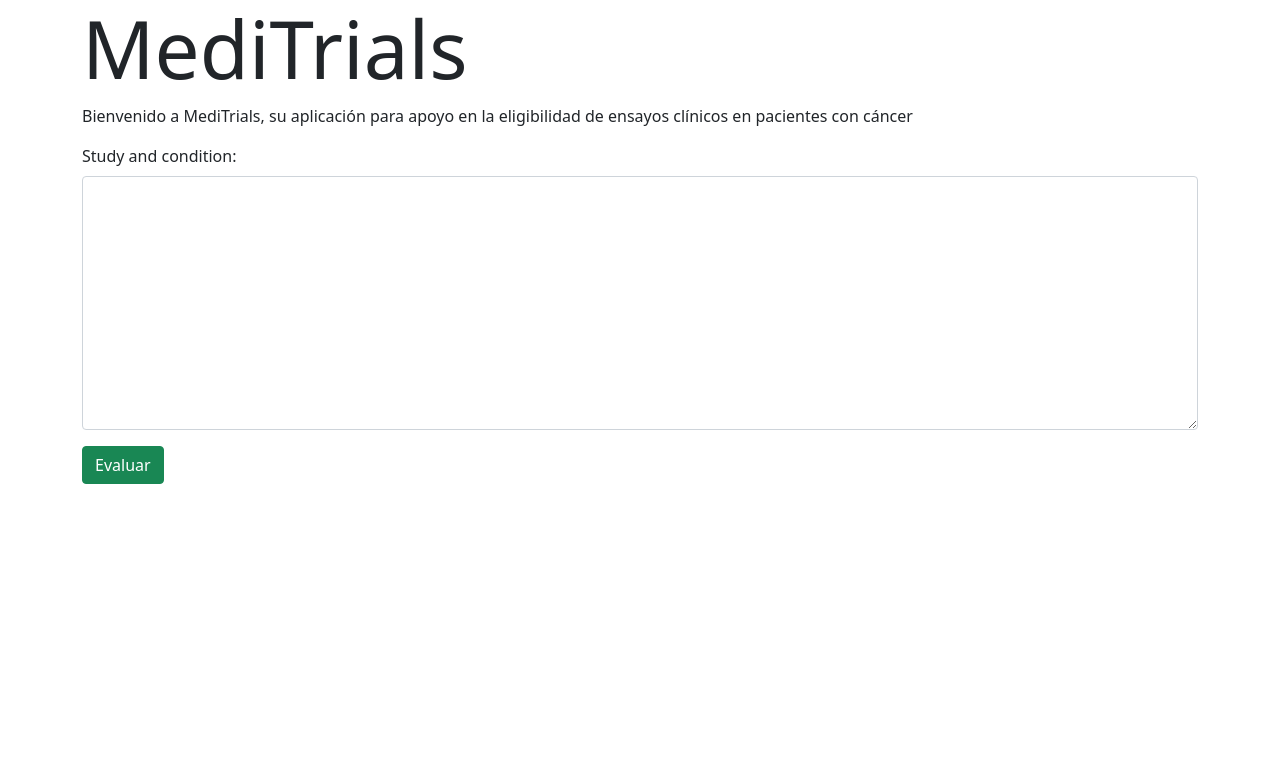
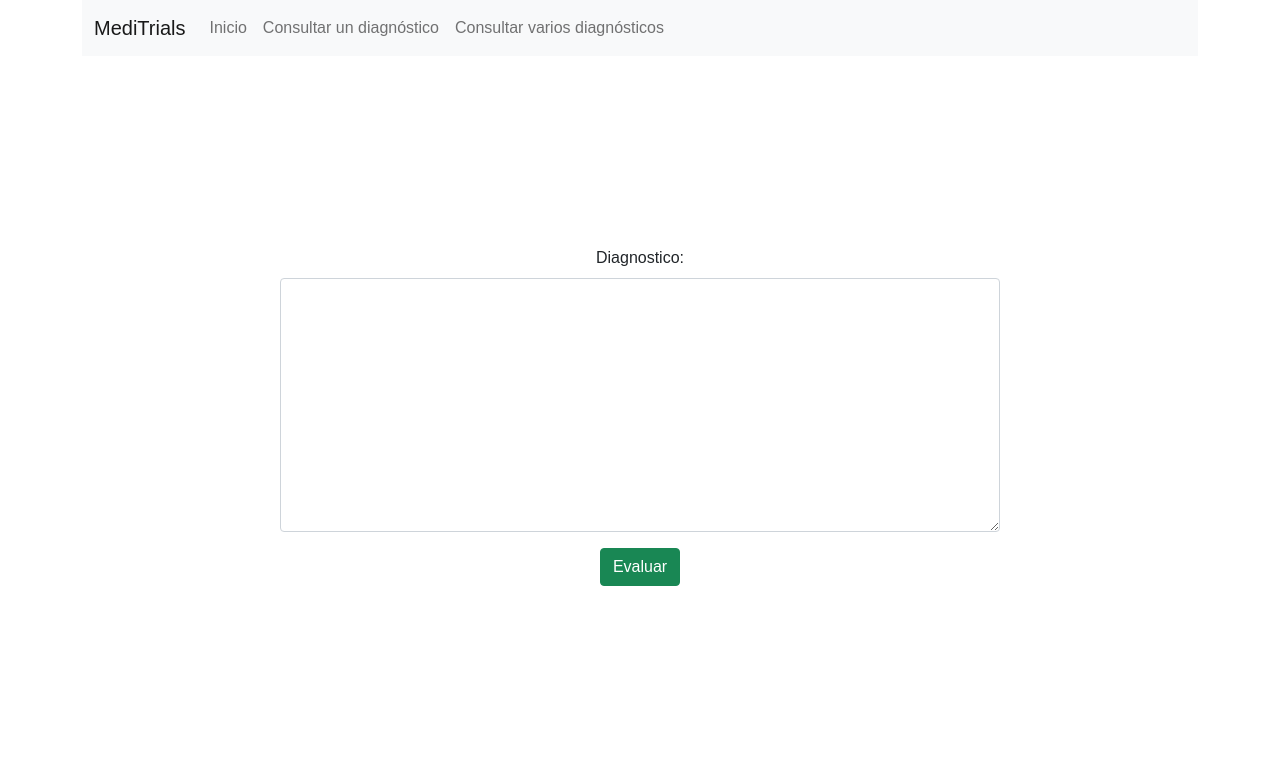
Before and after one commit to ncarvajalc/proyecto1_etapa2_bi, a Django app: page /diagnosis/add/ in a window 1280 px wide. Shown: the top 775 px of the page. Run offline with Django 4.2, Linux system fonts and the light colour scheme; parts of the project's set-up code (start-up, migrations or seed data) failed here and were passed over.

Commit message:
Django listo

```diff
--- a/meditrials/clasification/models.py
+++ b/meditrials/clasification/models.py
@@ -1,14 +1,24 @@
 from django.db import models
 from urllib.parse import urlencode
+import pandas as pd
+from manage import model
 
 class Diagnostic(models.Model):
-    study_and_condition = models.TextField()
+    diagnostico = models.TextField()
 
     def __str__(self):
-            return self.study_and_condition
+            return self.diagnostico
     def get_absolute_url(self):
         #Cálculo probabilidad y cluster del diagnóstico
+        df = pd.DataFrame({'study_and_condition': [self.diagnostico]})
+        X = df
+        groups = model.predict(X).tolist()
+        probabilities = model.predict_proba(X).tolist()
+
+        d = {}
+        d['cluster'] = "No elegible" if groups[0] == "__label__1" else "Elegible"
+        d['probability'] = round(probabilities[0][1]*100, 2) if groups[0] == "__label__1" else round(probabilities[0][0]*100, 2)
 
         base_url = '/results?'
-        query_string =  urlencode({'cluster': 0, 'probability': 0.5})
+        query_string =  urlencode(d)
         return base_url+query_string
--- a/meditrials/clasification/static/clasification/style.css
+++ b/meditrials/clasification/static/clasification/style.css
@@ -1,7 +1,23 @@
-#id_study_and_condition {
+@import url('https://fonts.googleapis.com/css2?family=Rubik:ital,wght@0,300;0,400;0,500;0,600;0,700;0,800;0,900;1,300;1,400;1,500;1,600;1,700;1,800;1,900&display=swap');
+html *  {
+    font-family: 'Arial', sans-serif !important;
+}
+#id_diagnostico {
     display: block;
 }
 
 #multi-diagnostics .block {
     display: block;
 }
+
+.content {
+    height: 90vh;
+}
+
+.welcome-message {
+    font-size: 2rem;
+}
+
+.card-title-diagnosis {
+    font-size: 1rem;
+}
--- a/meditrials/clasification/templates/base.html
+++ b/meditrials/clasification/templates/base.html
@@ -23,12 +23,45 @@
   </head>
   <body>
     <div class="container">
-      <h1 class="display-1">MediTrials</h1>
-      <p>
-        Bienvenido a MediTrials, su aplicación para apoyo en la eligibilidad de
-        ensayos clínicos en pacientes con cáncer
-      </p>
-      <div id="content">{% block content %} {% endblock %}</div>
+      <nav class="navbar navbar-expand-lg navbar-light bg-light">
+        <div class="container-fluid">
+          <a class="navbar-brand" href="#">MediTrials</a>
+          <button
+            class="navbar-toggler"
+            type="button"
+            data-bs-toggle="collapse"
+            data-bs-target="#navbarNav"
+            aria-controls="navbarNav"
+            aria-expanded="false"
+            aria-label="Toggle navigation"
+          >
+            <span class="navbar-toggler-icon"></span>
+          </button>
+          <div class="collapse navbar-collapse" id="navbarNav">
+            <ul class="navbar-nav">
+              <li class="nav-item">
+                <a href="/" class="nav-link"> Inicio </a>
+              </li>
+              <li class="nav-item">
+                <a href="/diagnosis/add/" class="nav-link">
+                  Consultar un diagnóstico
+                </a>
+              </li>
+              <li class="nav-item">
+                <a href="/diagnosis_number/" class="nav-link">
+                  Consultar varios diagnósticos
+                </a>
+              </li>
+            </ul>
+          </div>
+        </div>
+      </nav>
+
+      <div id="content" class="container">
+        <div class="row justify-content-center align-items-center content">
+          {% block content %} {% endblock %}
+        </div>
+      </div>
     </div>
     <script
       src="https://cdn.jsdelivr.net/npm/bootstrap@5.1.3/dist/js/bootstrap.bundle.min.js"
--- a/meditrials/clasification/templates/clasification/diagnostic_form.html
+++ b/meditrials/clasification/templates/clasification/diagnostic_form.html
@@ -1,4 +1,5 @@
 {% extends "base.html" %} {% block content %}
+<div class="col-11 col-md-10 col-lg-8 text-center">
   <form method="POST" enctype="multipart/form-data">
     <!-- Security token -->
     {% csrf_token %}
@@ -8,8 +9,9 @@
 
     <input type="submit" value="Evaluar" />
   </form>
+</div>
 <script>
-  ta = document.getElementById("id_study_and_condition");
+  ta = document.getElementById("id_diagnostico");
   ta.className = "form-control";
 
   let myListBtn = document.getElementsByTagName("input");
--- a/meditrials/clasification/templates/clasification/diagnostic_number.html
+++ b/meditrials/clasification/templates/clasification/diagnostic_number.html
@@ -1,4 +1,5 @@
 {% extends "base.html" %} {% block content %}
+<div class="col-11 col-md-10 col-lg-8 text-center">
   <form
     action="/diagnosis/addMany/"
     class="row g-3 needs-validation"
@@ -20,6 +21,7 @@
       <button class="btn btn-primary" type="submit">Siguiente</button>
     </div>
   </form>
+</div>
 <script>
   // Example starter JavaScript for disabling form submissions if there are invalid fields
   (function () {
--- a/meditrials/clasification/templates/clasification/multi_diagnosis_form.html
+++ b/meditrials/clasification/templates/clasification/multi_diagnosis_form.html
@@ -1,4 +1,5 @@
 {% extends "base.html" %} {% block content %}
+<div class="col-11 col-md-10 col-lg-8 text-center">
   <form action="/resultsMany/" method="POST" enctype="multipart/form-data">
     <!-- Security token -->
     {% csrf_token %}
@@ -20,4 +21,5 @@
       <input type="submit" value="Evaluar" class="btn btn-success" />
     </div>
   </form>
+</div>
 {% endblock %}
--- a/meditrials/clasification/views.py
+++ b/meditrials/clasification/views.py
@@ -1,6 +1,5 @@
 import json
 import pandas as pd
-from joblib import load
 from django.shortcuts import render
 from django.views.generic.edit import CreateView
 from django.http import JsonResponse, HttpResponse, HttpRequest
@@ -31,18 +30,20 @@ def many_results(request: HttpRequest):
         probabilities = model.predict_proba(X).tolist()
         final_diagnosis = []
         for i in range(len(groups)):
-            final_diagnosis.append({'group': groups[i], 'probability': probabilities[i]})
+            d = {}
+            d['group'] = "No elegible" if groups[i] == "__label__1" else "Elegible"
+            d['probability'] = round(probabilities[i][1]*100, 2) if groups[i] == "__label__1" else round(probabilities[i][0]*100, 2)
+            final_diagnosis.append(d)
+        print(final_diagnosis)
         context = {'diagnosis': final_diagnosis}
         return render(request, 'clasification/diagnosis_results.html', context=context)
     elif request.content_type == 'application/json':
         parsed_body = json.loads(request.body.decode("utf-8"))
         df = pd.DataFrame(parsed_body)
         df.columns=['study_and_condition']
-        X = df['study_and_condition']
+        X = df
         groups = model.predict(X).tolist()
         probabilities = model.predict_proba(X).tolist()
-        groups = [0, 1]
-        probabilities = [0.5 , 0]
         final_diagnosis = []
         for i in range(len(groups)):
             final_diagnosis.append({'group': groups[i], 'probability': probabilities[i]})
@@ -50,6 +51,7 @@ def many_results(request: HttpRequest):
     return HttpResponse("Error")
 
 def single_result(request):
+
     group = request.GET.get('cluster')
     probability = request.GET.get('probability')
     context={'group': group,
@@ -81,7 +83,7 @@ class JsonableResponseMixin:
 
 class DiagnosisCreateView(JsonableResponseMixin,CreateView):
     model = Diagnostic
-    fields = ['study_and_condition']
+    fields = ['diagnostico']
 
     def render_to_response(self, context):
         # Look for a 'format=json' GET argument
```
Also changed, not shown: meditrials/clasification/templates/clasification/diagnosis_result.html (+19 -5 lines), meditrials/clasification/templates/clasification/diagnosis_results.html (+24 -7 lines), meditrials/clasification/templates/clasification/welcome.html (+7 -0 lines), meditrials/clasification/transformers.py (+13 -3 lines), requirements.txt (+8 -5 lines), meditrials/clasification/migrations/0002_rename_study_and_condition_diagnostic_diagnostico.py (added), 7 other files. Lines whose indentation alone changed are shown as unchanged.
